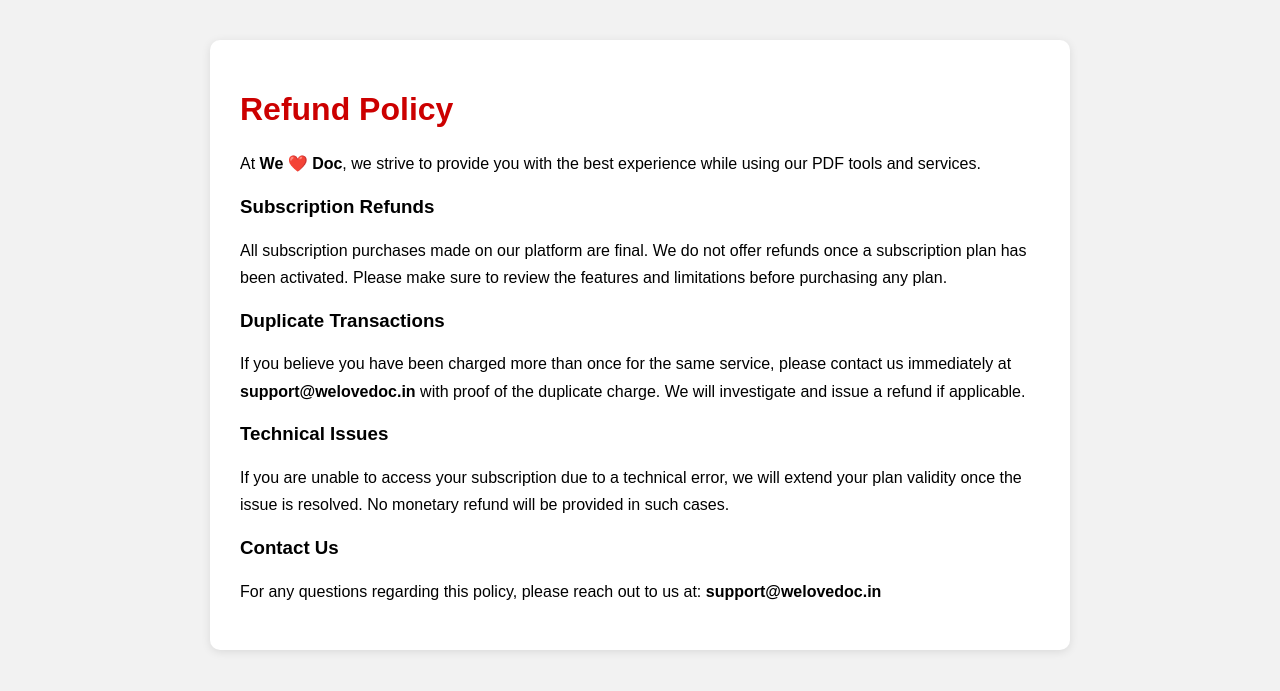
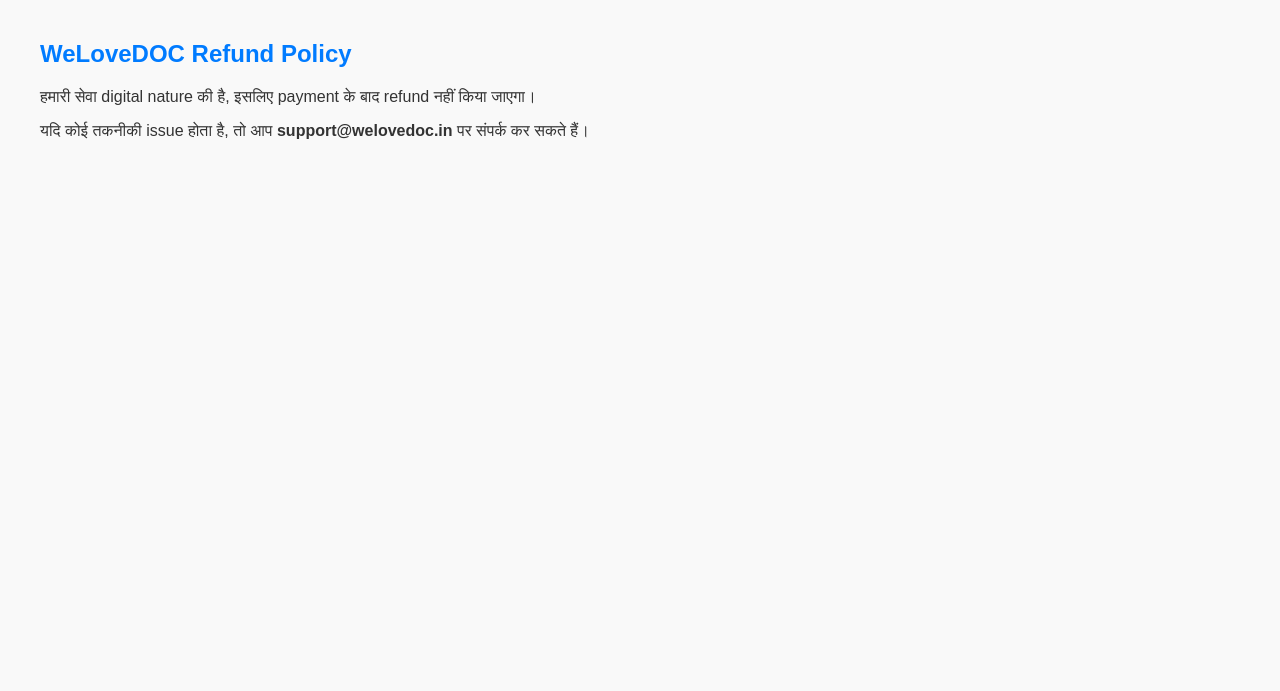
Before and after one commit to ajaysinghrajput9370/welovedoc1, a Flask app: template welovedoc/templates/refund.html in a window 1280 px wide. Shown: the top 691 px of the page. Run offline with Flask 3, Linux system fonts and the light colour scheme; the template is opened without the code that fills it, so the values that code supplies are empty.

Commit message:
Update refund.html
aaaaaaaaaaaaaaaaaaa

```diff
--- a/welovedoc/templates/refund.html
+++ b/welovedoc/templates/refund.html
@@ -1,60 +1,24 @@
+<!-- templates/refund_policy.html -->
 <!DOCTYPE html>
-<html lang="en">
+<html lang="hi">
 <head>
   <meta charset="UTF-8">
-    <title>Refund Policy – We ❤️ Doc</title>
+  <title>Refund Policy</title>
   <style>
     body {
       font-family: Arial, sans-serif;
-            background: #f2f2f2;
-            margin: 0;
-            padding: 40px;
+      margin: 40px;
+      background-color: #f9f9f9;
+      color: #333;
     }
-        .container {
-            max-width: 800px;
-            background: white;
-            padding: 30px;
-            border-radius: 10px;
-            box-shadow: 0 2px 10px rgba(0,0,0,0.1);
-            margin: auto;
-        }
-        h1 {
-            color: #cc0000;
-        }
-        p {
-            line-height: 1.7;
-            margin-bottom: 15px;
+    h2 {
+      color: #007BFF;
     }
   </style>
 </head>
 <body>
-<div class="container">
-    <h1>Refund Policy</h1>
-    <p>
-        At <strong>We ❤️ Doc</strong>, we strive to provide you with the best experience while using our PDF tools and services.
-    </p>
-
-    <h3>Subscription Refunds</h3>
-    <p>
-        All subscription purchases made on our platform are final. We do not offer refunds once a subscription plan has been activated.
-        Please make sure to review the features and limitations before purchasing any plan.
-    </p>
-
-    <h3>Duplicate Transactions</h3>
-    <p>
-        If you believe you have been charged more than once for the same service, please contact us immediately at <strong>support@welovedoc.in</strong> with proof of the duplicate charge. We will investigate and issue a refund if applicable.
-    </p>
-
-    <h3>Technical Issues</h3>
-    <p>
-        If you are unable to access your subscription due to a technical error, we will extend your plan validity once the issue is resolved.
-        No monetary refund will be provided in such cases.
-    </p>
-
-    <h3>Contact Us</h3>
-    <p>
-        For any questions regarding this policy, please reach out to us at: <strong>support@welovedoc.in</strong>
-    </p>
-</div>
+  <h2>WeLoveDOC Refund Policy</h2>
+  <p>हमारी सेवा digital nature की है, इसलिए payment के बाद refund नहीं किया जाएगा।</p>
+  <p>यदि कोई तकनीकी issue होता है, तो आप <strong>support@welovedoc.in</strong> पर संपर्क कर सकते हैं।</p>
 </body>
 </html>
```
Lines whose indentation alone changed are shown as unchanged.
